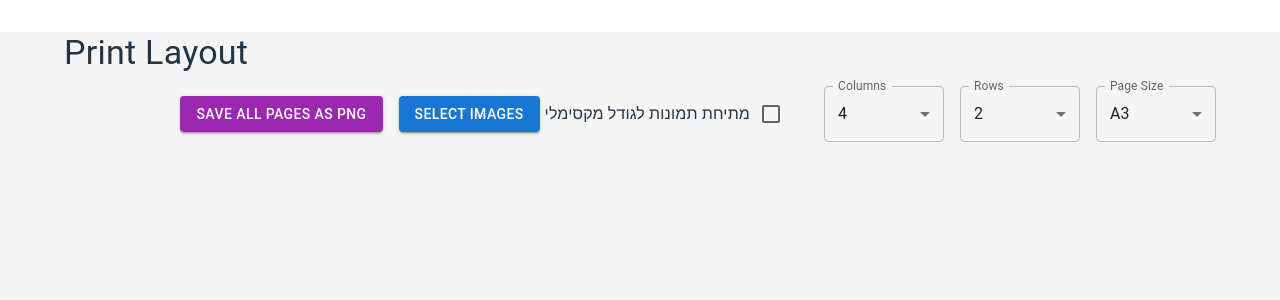
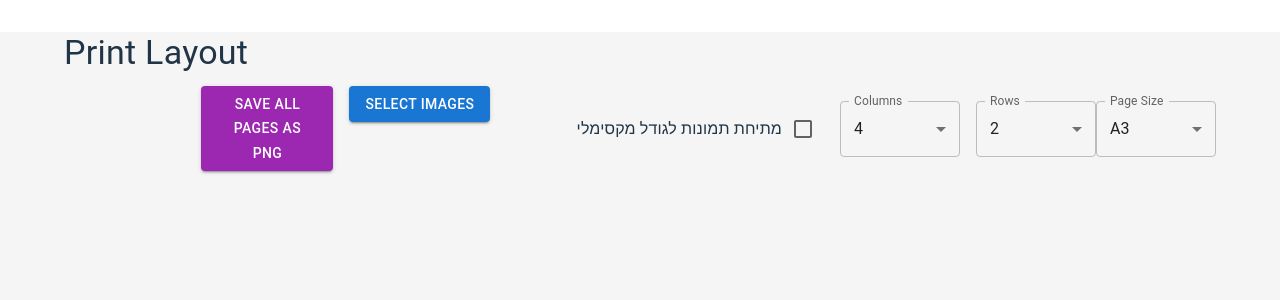
Before and after one commit to zivglik/Image2A3, a React (Vite) app: page / in a window 1280 px wide. Shown: the top 300 px of the page. Built offline with nearby package versions, Linux system fonts and the light colour scheme.

Commit message:
fix view moble

```diff
--- a/src/App.tsx
+++ b/src/App.tsx
@@ -11,6 +11,9 @@ import {
   SelectChangeEvent,
   FormControlLabel,
   Checkbox,
+  Stack,
+  useTheme,
+  useMediaQuery,
 } from '@mui/material';
 import { ImageData } from './types/image';
 import { GRID_COLS_OPTIONS, PAGE_SIZES, GRID_ROWS_OPTIONS } from './constants/dimensions';
@@ -25,6 +28,8 @@ function App() {
   const [cols, setCols] = useState<number>(4);
   const [stretchImages, setStretchImages] = useState<boolean>(false);
   const canvasRefs = useRef<(PrintCanvasRef | null)[]>([]);
+  const theme = useTheme();
+  const isMobile = useMediaQuery(theme.breakpoints.down('sm'));
 
   const handleImageSelect = (event: React.ChangeEvent<HTMLInputElement>) => {
     const files = event.target.files;
@@ -86,14 +91,22 @@ function App() {
   const numberOfCanvases = Math.ceil(images.length / (cols * rows));
 
   return (
-    <Container maxWidth="lg">
+    <Container maxWidth="lg" sx={{ px: { xs: 2, sm: 3 } }}>
       <Box sx={{ my: 4, textAlign: 'left' }}>
         <Typography variant="h4" component="h1" gutterBottom>
           Print Layout
         </Typography>
 
-        <Box sx={{ mb: 4, textAlign: 'left', display: 'flex', gap: 2, alignItems: 'center' }}>
-          <FormControl sx={{ minWidth: 120 }}>
+        <Stack
+          direction={{ xs: 'column', sm: 'row' }}
+          spacing={2}
+          sx={{
+            mb: 4,
+            alignItems: { xs: 'stretch', sm: 'center' },
+            flexWrap: 'wrap'
+          }}
+        >
+          <FormControl sx={{ minWidth: { xs: '100%', sm: 120 } }}>
             <InputLabel>Page Size</InputLabel>
             <Select
               value={pageSize}
@@ -106,7 +119,7 @@ function App() {
             </Select>
           </FormControl>
 
-          <FormControl sx={{ minWidth: 120 }}>
+          <FormControl sx={{ minWidth: { xs: '100%', sm: 120 } }}>
             <InputLabel>Rows</InputLabel>
             <Select
               value={rows.toString()}
@@ -119,7 +132,7 @@ function App() {
             </Select>
           </FormControl>
 
-          <FormControl sx={{ minWidth: 120 }}>
+          <FormControl sx={{ minWidth: { xs: '100%', sm: 120 } }}>
             <InputLabel>Columns</InputLabel>
             <Select
               value={cols.toString()}
@@ -140,8 +153,15 @@ function App() {
               />
             }
             label="מתיחת תמונות לגודל מקסימלי"
+            sx={{ minWidth: { xs: '100%', sm: 'auto' } }}
           />
 
+          <Box sx={{
+            display: 'flex',
+            gap: 2,
+            flexDirection: { xs: 'column', sm: 'row' },
+            width: { xs: '100%', sm: 'auto' }
+          }}>
             <input
               accept="image/*"
               type="file"
@@ -150,8 +170,12 @@ function App() {
               style={{ display: 'none' }}
               id="image-upload"
             />
-          <label htmlFor="image-upload" style={{ display: 'block', textAlign: 'left' }}>
-            <Button variant="contained" component="span">
+            <label htmlFor="image-upload" style={{ display: 'block', textAlign: 'left', width: '100%' }}>
+              <Button
+                variant="contained"
+                component="span"
+                fullWidth={isMobile}
+              >
                 Select Images
               </Button>
             </label>
@@ -160,10 +184,12 @@ function App() {
               variant="contained"
               color="secondary"
               onClick={handleSaveAllAsPNG}
+              fullWidth={isMobile}
             >
               Save All Pages as PNG
             </Button>
           </Box>
+        </Stack>
 
         {Array.from({ length: numberOfCanvases }, (_, i) => {
           const startIndex = i * (cols * rows);
--- a/src/components/PrintCanvas.tsx
+++ b/src/components/PrintCanvas.tsx
@@ -1,5 +1,5 @@
 import React, { forwardRef, useImperativeHandle } from 'react';
-import { Box, Button, Typography } from '@mui/material';
+import { Box, Button, Typography, Stack, useTheme, useMediaQuery } from '@mui/material';
 import { ImageData } from '../types/image';
 import { PAGE_SIZES, calculateCellDimensions } from '../constants/dimensions';
 import { calculateImageDimensions, drawRotatedImage } from '../utils/imageProcessing';
@@ -31,6 +31,8 @@ const PrintCanvas = forwardRef<PrintCanvasRef, PrintCanvasProps>(({
 }, ref) => {
   const canvasRef = React.useRef<HTMLCanvasElement>(null);
   const previewCanvasRef = React.useRef<HTMLCanvasElement>(null);
+  const theme = useTheme();
+  const isMobile = useMediaQuery(theme.breakpoints.down('sm'));
 
   useImperativeHandle(ref, () => ({
     getPrintCanvas: () => canvasRef.current
@@ -128,21 +130,26 @@ const PrintCanvas = forwardRef<PrintCanvasRef, PrintCanvasProps>(({
           }}
         />
       </Box>
-      <Box sx={{ mb: 2, textAlign: 'left' }}>
+      <Stack
+        direction={{ xs: 'column', sm: 'row' }}
+        spacing={2}
+        sx={{ mb: 2, textAlign: 'left' }}
+      >
         <Button
           variant="contained"
           onClick={() => onPrint(index)}
-          sx={{ mr: 4 }}
+          fullWidth={isMobile}
         >
           Print
         </Button>
         <Button
           variant="outlined"
           onClick={() => onSaveAsPNG(index)}
+          fullWidth={isMobile}
         >
           Save as PNG
         </Button>
-      </Box>
+      </Stack>
       <canvas
         ref={canvasRef}
         width={PAGE_SIZES[pageSize].width}
```
Lines whose indentation alone changed are shown as unchanged.
